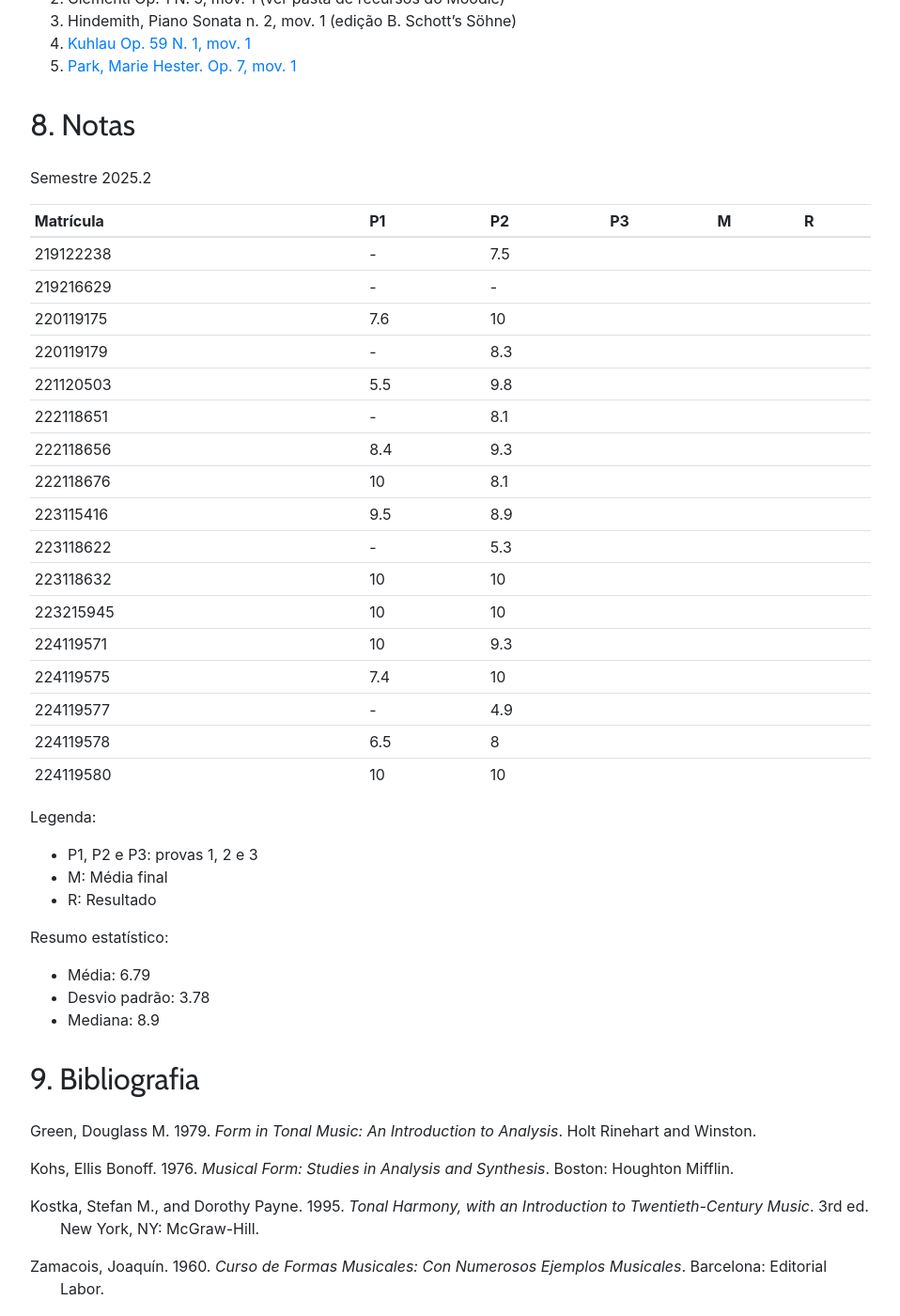
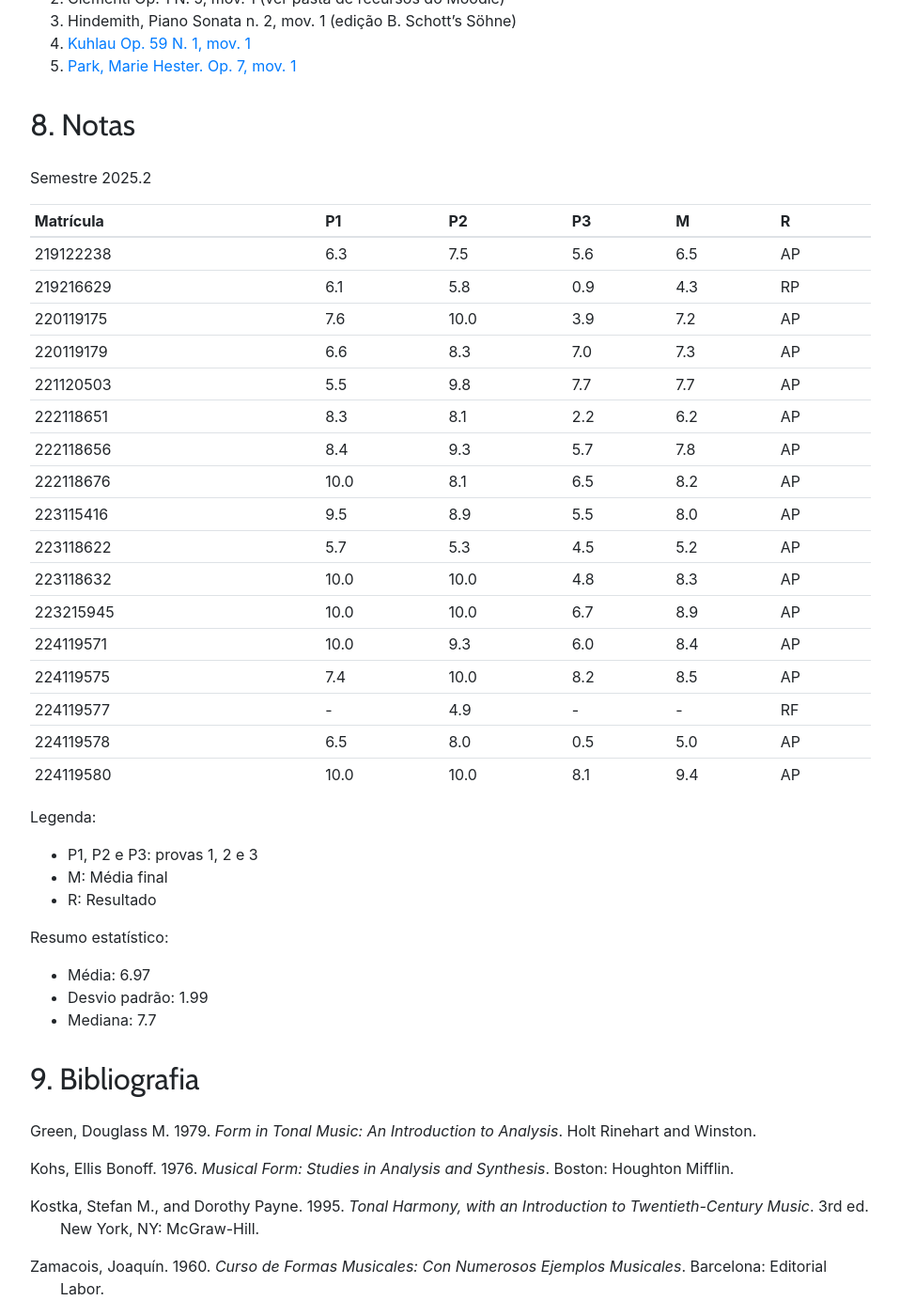
Before and after one commit to kroger/genosmus, a Jekyll site: the page built from _marcos/musa72.md, in a window 1280 px wide and 1400 px high, scrolled down 4859 px. Shown: the whole window at 94% size, without its empty margins (68-1026 px from the left). Built offline with Jekyll 4.4.1, drawn with Linux system fonts in a browser that asks for light colours; nearby versions of some CDN libraries; the table of contents is made by our own code.

Commit message:
Insere notas e resultados 2025.2

```diff
--- a/_marcos/musa72.md
+++ b/_marcos/musa72.md
@@ -191,23 +191,23 @@ Semestre 2025.2
 
 | Matrícula | P1   | P2   | P3   | M    | R    |
 | :-------- | :--- | :--- | :--- | :--- | :--- |
-| 219122238 | -    | 7.5  |      |      |      |
-| 219216629 | -    | -    |      |      |      |
-| 220119175 | 7.6  | 10   |      |      |      |
-| 220119179 | -    | 8.3  |      |      |      |
-| 221120503 | 5.5  | 9.8  |      |      |      |
-| 222118651 | -    | 8.1  |      |      |      |
-| 222118656 | 8.4  | 9.3  |      |      |      |
-| 222118676 | 10   | 8.1  |      |      |      |
-| 223115416 | 9.5  | 8.9  |      |      |      |
-| 223118622 | -    | 5.3  |      |      |      |
-| 223118632 | 10   | 10   |      |      |      |
-| 223215945 | 10   | 10   |      |      |      |
-| 224119571 | 10   | 9.3  |      |      |      |
-| 224119575 | 7.4  | 10   |      |      |      |
-| 224119577 | -    | 4.9  |      |      |      |
-| 224119578 | 6.5  | 8    |      |      |      |
-| 224119580 | 10   | 10   |      |      |      |
+| 219122238 | 6.3  | 7.5  | 5.6  | 6.5  | AP   |
+| 219216629 | 6.1  | 5.8  | 0.9  | 4.3  | RP   |
+| 220119175 | 7.6  | 10.0 | 3.9  | 7.2  | AP   |
+| 220119179 | 6.6  | 8.3  | 7.0  | 7.3  | AP   |
+| 221120503 | 5.5  | 9.8  | 7.7  | 7.7  | AP   |
+| 222118651 | 8.3  | 8.1  | 2.2  | 6.2  | AP   |
+| 222118656 | 8.4  | 9.3  | 5.7  | 7.8  | AP   |
+| 222118676 | 10.0 | 8.1  | 6.5  | 8.2  | AP   |
+| 223115416 | 9.5  | 8.9  | 5.5  | 8.0  | AP   |
+| 223118622 | 5.7  | 5.3  | 4.5  | 5.2  | AP   |
+| 223118632 | 10.0 | 10.0 | 4.8  | 8.3  | AP   |
+| 223215945 | 10.0 | 10.0 | 6.7  | 8.9  | AP   |
+| 224119571 | 10.0 | 9.3  | 6.0  | 8.4  | AP   |
+| 224119575 | 7.4  | 10.0 | 8.2  | 8.5  | AP   |
+| 224119577 | -    | 4.9  | -    | -    | RF   |
+| 224119578 | 6.5  | 8.0  | 0.5  | 5.0  | AP   |
+| 224119580 | 10.0 | 10.0 | 8.1  | 9.4  | AP   |
 {: .table .table-sm}
 
 Legenda:
@@ -217,9 +217,9 @@ Legenda:
 - R: Resultado
 
 Resumo estatístico:
-- Média: 6.79
-- Desvio padrão: 3.78
-- Mediana: 8.9
+- Média: 6.97
+- Desvio padrão: 1.99
+- Mediana: 7.7
 
 ## 9. Bibliografia
 
```
Also changed, not shown: _marcos/musa70.md (+14 -14 lines).
